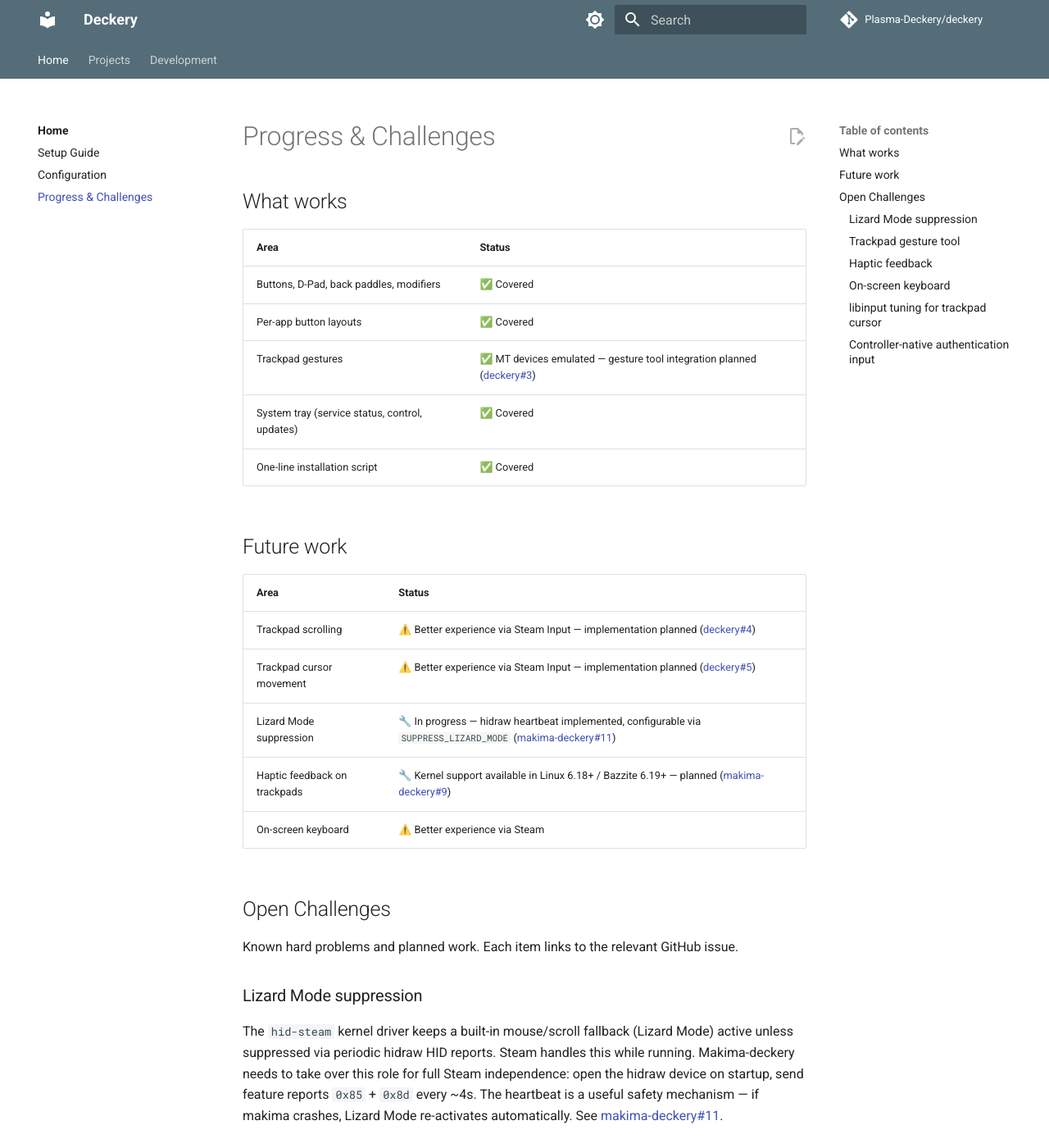
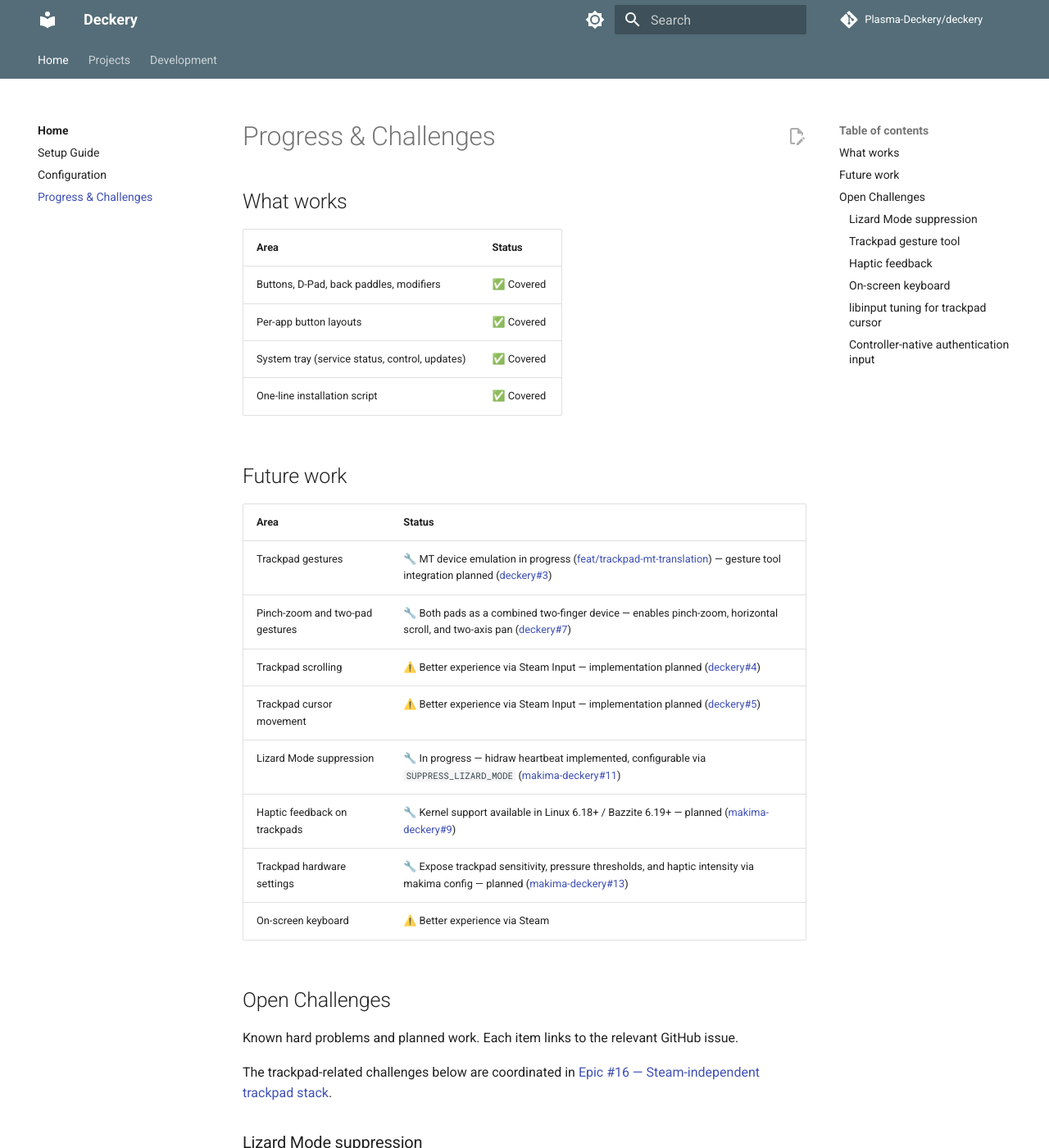
Before and after one commit to Plasma-Deckery/deckery, an MkDocs documentation site: the page built from docs/progress-and-challenges.md, in a window 1280 px wide and 1400 px high. Shown: the whole window at 82% size. Built offline with MkDocs 1.6.1 and Material for MkDocs 9.7.7, drawn with Linux system fonts in a browser that asks for light colours; comment, search, counter and statistics services are not loaded; some of the changed text lies outside the part shown.

Commit message:
docs: add missing issues/epics to progress-and-challenges
- Add deckery#7 (pinch-zoom / two-pad gesture device) to future work table
- Add makima-deckery#13 (trackpad hardware settings via TOML) to future work table
- Link Epic #16 at the top of the trackpad open challenges
- Auth challenge: link Epic #17 instead of #6

```diff
--- a/docs/progress-and-challenges.md
+++ b/docs/progress-and-challenges.md
@@ -6,7 +6,6 @@
 |---|---|
 | Buttons, D-Pad, back paddles, modifiers | ✅ Covered |
 | Per-app button layouts | ✅ Covered |
-| Trackpad gestures | ✅ MT devices emulated — gesture tool integration planned ([deckery#3](https://github.com/Plasma-Deckery/deckery/issues/3)) |
 | System tray (service status, control, updates) | ✅ Covered |
 | One-line installation script | ✅ Covered |
 
@@ -14,15 +13,20 @@
 
 | Area | Status |
 |---|---|
+| Trackpad gestures | 🔧 MT device emulation in progress ([feat/trackpad-mt-translation](https://github.com/Plasma-Deckery/makima-deckery/tree/feat/trackpad-mt-translation)) — gesture tool integration planned ([deckery#3](https://github.com/Plasma-Deckery/deckery/issues/3)) |
+| Pinch-zoom and two-pad gestures | 🔧 Both pads as a combined two-finger device — enables pinch-zoom, horizontal scroll, and two-axis pan ([deckery#7](https://github.com/Plasma-Deckery/deckery/issues/7)) |
 | Trackpad scrolling | ⚠️ Better experience via Steam Input — implementation planned ([deckery#4](https://github.com/Plasma-Deckery/deckery/issues/4)) |
 | Trackpad cursor movement | ⚠️ Better experience via Steam Input — implementation planned ([deckery#5](https://github.com/Plasma-Deckery/deckery/issues/5)) |
 | Lizard Mode suppression | 🔧 In progress — hidraw heartbeat implemented, configurable via `SUPPRESS_LIZARD_MODE` ([makima-deckery#11](https://github.com/Plasma-Deckery/makima-deckery/issues/11)) |
 | Haptic feedback on trackpads | 🔧 Kernel support available in Linux 6.18+ / Bazzite 6.19+ — planned ([makima-deckery#9](https://github.com/Plasma-Deckery/makima-deckery/issues/9)) |
+| Trackpad hardware settings | 🔧 Expose trackpad sensitivity, pressure thresholds, and haptic intensity via makima config — planned ([makima-deckery#13](https://github.com/Plasma-Deckery/makima-deckery/issues/13)) |
 | On-screen keyboard | ⚠️ Better experience via Steam |
 
 ## Open Challenges
 
 Known hard problems and planned work. Each item links to the relevant GitHub issue.
+
+The trackpad-related challenges below are coordinated in [Epic #16 — Steam-independent trackpad stack](https://github.com/Plasma-Deckery/deckery/issues/16).
 
 ### Lizard Mode suppression
 
@@ -46,7 +50,7 @@
 
 ### Controller-native authentication input
 
-Two places require a password or PIN without a keyboard: the lock screen, and system authentication prompts (sudo, polkit). The lock screen needs a controller-native PIN entry UI (d-pad or face buttons to select digits, confirm with A). For sudo/polkit, the existing system prompt dialogs would need to be intercepted or replaced with a controller-friendly equivalent — so that privilege escalation flows work without reaching for a keyboard. See [deckery#6](https://github.com/Plasma-Deckery/deckery/issues/6).
+Two places require a password or PIN without a keyboard: the lock screen, and system authentication prompts (sudo, polkit). The lock screen needs a controller-native PIN entry UI (d-pad or face buttons to select digits, confirm with A). For sudo/polkit, the existing system prompt dialogs would need to be intercepted or replaced with a controller-friendly equivalent — so that privilege escalation flows work without reaching for a keyboard. See [Epic #17](https://github.com/Plasma-Deckery/deckery/issues/17) for the full staged implementation plan.
 
 ---
 
```
